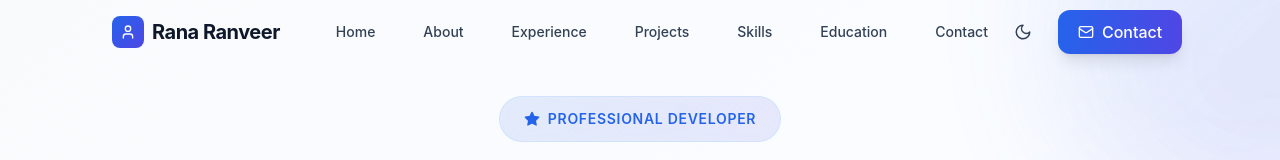
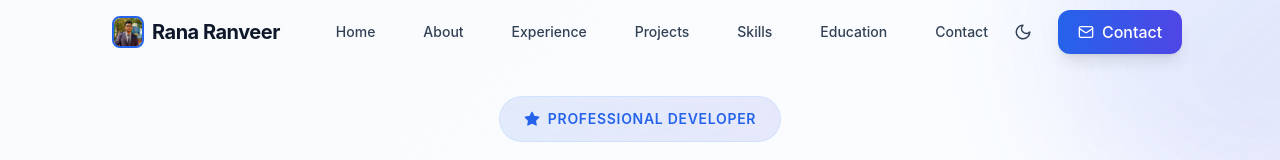
Before and after one commit to ranveer2312/Protfolio, a React (Vite) app: page / in a window 1280 px wide. Shown: the top 160 px of the page. Built offline with nearby package versions, Linux system fonts and the light colour scheme.

Commit message:
Website name added as rana

```diff
--- a/package.json
+++ b/package.json
@@ -1,5 +1,5 @@
 {
-  "name": "vite-react-typescript-starter",
+  "name": "rana-ranveer-kumar-yadav-portfolio",
   "private": true,
   "version": "0.0.0",
   "type": "module",
--- a/src/components/Header.tsx
+++ b/src/components/Header.tsx
@@ -44,9 +44,11 @@ const Header: React.FC<HeaderProps> = ({ darkMode, toggleDarkMode }) => {
         <div className="flex justify-between items-center h-16">
           <div className="flex-shrink-0">
             <div className="flex items-center space-x-2">
-              <div className="w-8 h-8 bg-gradient-to-br from-blue-600 to-indigo-600 rounded-lg flex items-center justify-center">
-                <User className="w-4 h-4 text-white" />
-              </div>
+              <img
+                src="/images/profile.jpg"
+                alt="Rana Ranveer Kumar Yadav"
+                className="w-8 h-8 rounded-lg object-cover border-2 border-blue-600"
+              />
               <h1 className="text-xl font-bold text-slate-900 dark:text-white tracking-tight">
                 Rana Ranveer
               </h1>
--- a/src/seoConfig.ts
+++ b/src/seoConfig.ts
@@ -3,8 +3,8 @@ export const seoConfig = {
   // Primary Keywords
   primaryKeywords: [
     'Rana Ranveer Kumar Yadav',
-    'Java Full Stack Developer',
-    'Spring Boot Developer',
+    'Rana Ranveer',
+    'Rana',
     'React Developer Bengaluru',
     'MySQL Expert India'
   ],
```
Also changed, not shown: 1 other file (tests, documents, lock files or other folders).
